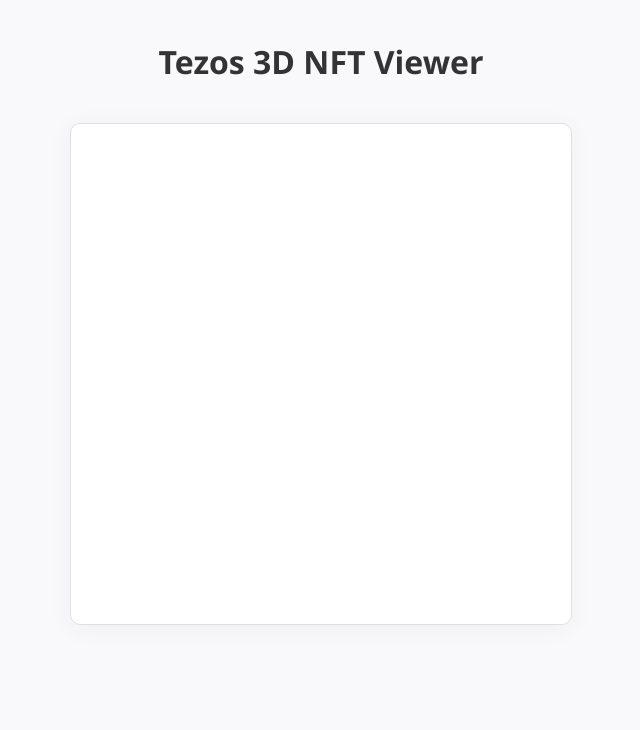
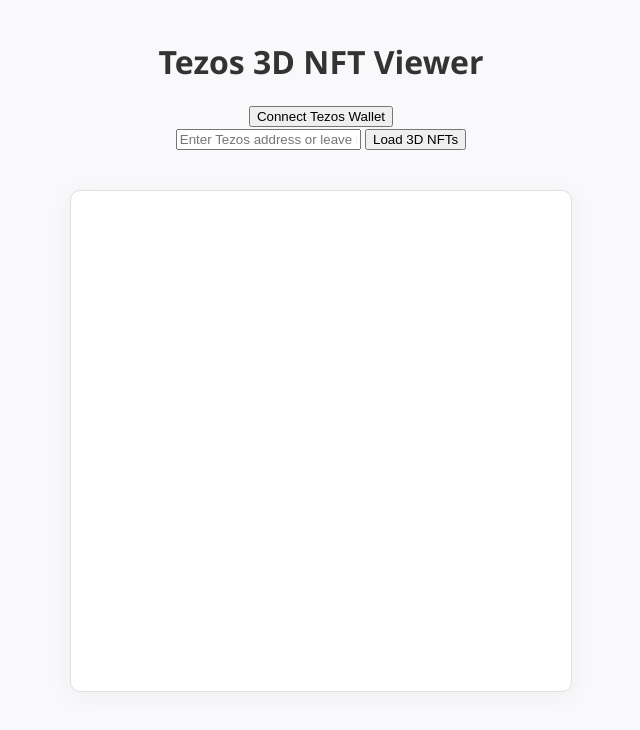
Before and after one commit to Macz-xiv/tezos3d, a plain HTML site: page index.html in a window 1280 px wide. Shown: the whole page, without its empty margins (319-959 px from the left). Drawn offline with nearby package versions, Linux system fonts and the light colour scheme.

Commit message:
Update index.html

```diff
--- a/index.html
+++ b/index.html
@@ -4,12 +4,23 @@
   <meta charset="UTF-8">
   <title>Tezos 3D NFT Viewer</title>
   <link rel="stylesheet" href="style.css">
-  <!-- Three.js and GLTFLoader via CDN -->
+  <!-- Three.js and GLTFLoader -->
   <script src="https://cdn.jsdelivr.net/npm/three@0.150.1/build/three.min.js"></script>
   <script src="https://cdn.jsdelivr.net/npm/three@0.150.1/examples/js/loaders/GLTFLoader.js"></script>
+  <!-- Beacon SDK for Tezos wallet connection -->
+  <script src="https://unpkg.com/@airgap/beacon-sdk"></script>
 </head>
 <body>
   <h1>Tezos 3D NFT Viewer</h1>
+  <div class="wallet-section">
+    <button id="connect-wallet">Connect Tezos Wallet</button>
+    <span id="wallet-address"></span>
+  </div>
+  <div class="input-section">
+    <input type="text" id="address-input" placeholder="Enter Tezos address or leave blank for connected wallet" />
+    <button id="load-nfts">Load 3D NFTs</button>
+  </div>
+  <div id="nft-list"></div>
   <div id="canvas-container"></div>
   <script src="main.js"></script>
 </body>
```
